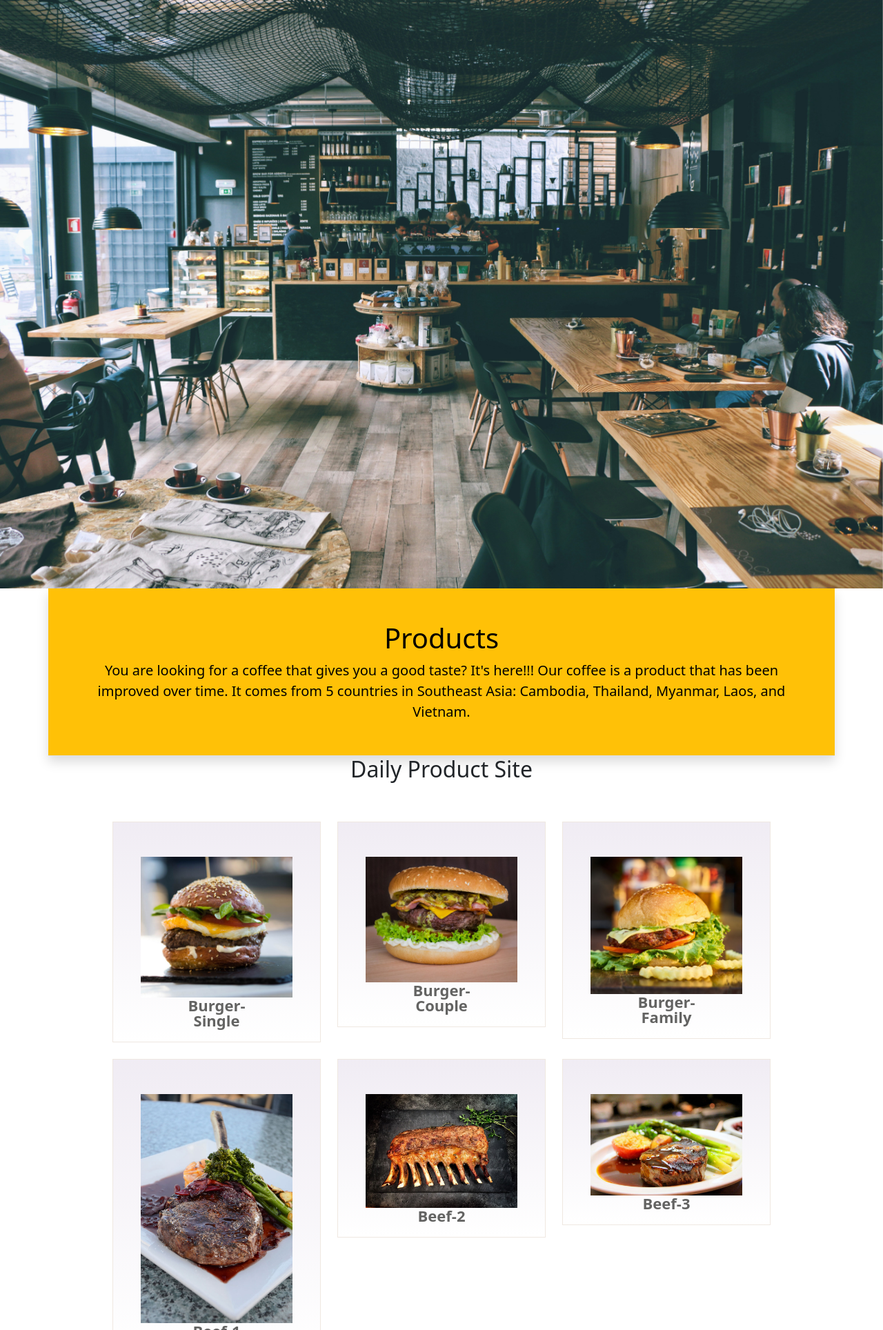
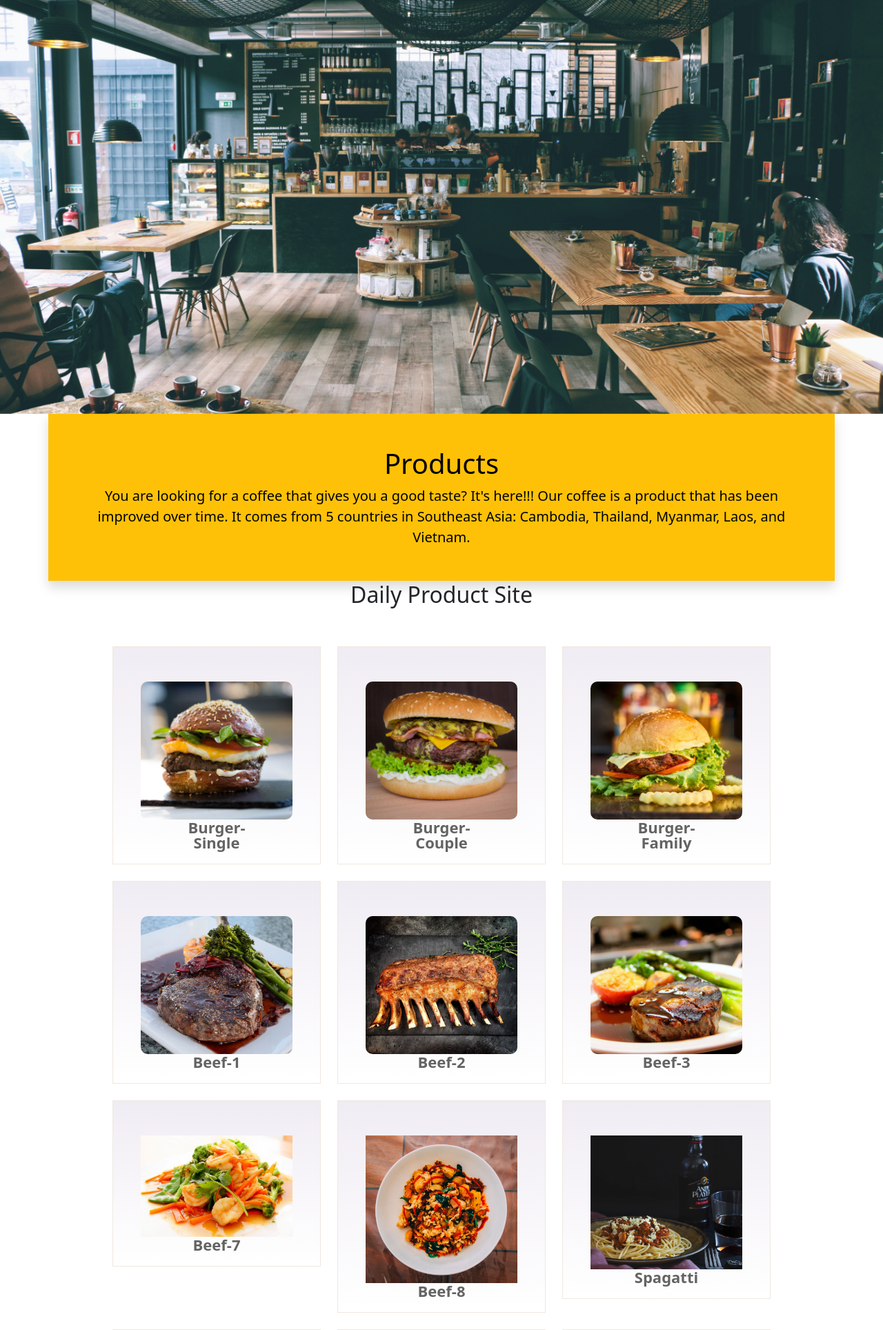
Before and after one commit to NeakNoura/ManagementSystemWeb, a Django app: page / in a window 1280 px wide. Shown: the part 96-2024 px from the top of the page at 69% size. Run offline with Django 5.2, Linux system fonts and the light colour scheme; some libraries are stand-ins or nearby versions.

Commit message:
endproject

```diff
--- a/app/static/app/css/style.css
+++ b/app/static/app/css/style.css
@@ -5,23 +6,25 @@
     max-width: 100%;
     height: auto;
 }
-.goodnessseccont  {
+
+.goodnessseccont {
     display: flex;
     justify-content: center;
     align-items: center;
     flex-direction: column;
 }
-/* Set a fixed width and height for all images */
-.img-fluid product-img {
-    width: 100%;   /* Set your preferred width */
-    height: 100%;  /* Set your preferred height */
-    object-fit: cover;  /* Ensures images fill the container without distortion */
+
+/* Fix class name issue */
+.img-fluid.product-img {
+    width: 100%;
+    height: 200px;
+    object-fit: cover;
     border-radius: 10px;
 }
 
 .goodnessseccont img {
-    max-width: 100%;  /* Ensures the image doesn't overflow its container */
-    height: 100%;  /* Maintains aspect ratio */
+    max-width: 100%;
+    height: 100%;
     object-fit: contain;
 }
 
--- a/app/templates/app/base.html
+++ b/app/templates/app/base.html
@@ -7,15 +7,21 @@
         <title>{% block title %}Our Products{% endblock title %}  </title>
         <meta name="description" content="">
         <meta name="viewport" content="width=device-width, initial-scale=1">
+        <!-- Bootstrap Icons (CDN) -->
+        <link rel="stylesheet" href="https://cdn.jsdelivr.net/npm/bootstrap-icons/font/bootstrap-icons.css">
+
         <link href="https://cdn.jsdelivr.net/npm/bootstrap@5.3.3/dist/css/bootstrap.min.css"
         rel="stylesheet" integrity="sha384-QWTKZyjpPEjISv5WaRU9OFeRpok6YctnYmDr5pNlyT2bRjXh0JMhjY6hW+ALEwIH" crossorigin="anonymous">
         <link rel ="stylesheet" href ="{% static 'app/css/owl.carousel.min.css' %}"/>
         <link rel ="stylesheet" href ="{% static 'app/css/all.min.css' %}"/>
         <link rel ="stylesheet" href ="{% static 'app/css/style.css' %}"/>
         <script src="https://checkout.razorpay.com/v1/checkout.js"></script>
+        <script src="https://cdn.jsdelivr.net/npm/bootstrap@5.3.3/dist/js/bootstrap.bundle.min.js"></script>
+
     </head>
     <body>
-      <nav class="navbar navbar-expand-lg bg-dark">
+      <nav class="navbar navbar-expand-lg navbar-dark bg-dark">
+
         <div class="container-fluid">
           <a class="navbar-brand" href="#">
             <img src="{% static 'app/images/coffee.png' %}"
@@ -110,7 +116,6 @@
         </footer>
         <script src="https://cdnjs.cloudflare.com/ajax/libs/jquery/3.7.1/jquery.min.js"></script>
         <script src="https://cdn.jsdelivr.net/npm/@popperjs/core@2.11.8/dist/umd/popper.min.js" integrity="sha384-I7E8VVD/ismYTF4hNIPjVp/Zjvgyol6VFvRkX/vR+Vc4jQkC+hVqc2pM8ODewa9r" crossorigin="anonymous"></script>
-        <script src="https://cdn.jsdelivr.net/npm/bootstrap@5.3.3/dist/js/bootstrap.min.js" integrity="sha384-0pUGZvbkm6XF6gxjEnlmuGrJXVbNuzT9qBBavbLwCsOGabYfZo0T0to5eqruptLy" crossorigin="anonymous"></script>
         <script src="{% static 'app/js/owl.carousel.min.js'%}"></script>
         <script src="{% static 'app/js/all.min.js'%}"></script>
         <script src="{% static 'app/js/myscript.js'%}"></script>
--- a/app/templates/app/home.html
+++ b/app/templates/app/home.html
@@ -9,26 +9,29 @@
   <div class="carousel-item active">
     <img
       src="{% static 'app/images/banner/b1.jpg' %}"
-        class="d-block w-100 h-20"
+      class="d-block w-100"
+      style="height: 600px; object-fit: cover;"
       alt="Banner 1"
     />
   </div>
   <div class="carousel-item">
     <img
       src="{% static 'app/images/banner/b2.jpg' %}"
-            class="d-block w-100 h-20"
+      class="d-block w-100"
+      style="height: 600px; object-fit: cover;"
       alt="Banner 2"
     />
   </div>
   <div class="carousel-item">
     <img
       src="{% static 'app/images/banner/b3.jpg' %}"
-               class="d-block w-100 h-20"
+      class="d-block w-100"
+      style="height: 600px; object-fit: cover;"
       alt="Banner 3"
     />
   </div>
 </div>
-</div>
+
 {% endblock banner-slider %} {% block information %}
 <div class="container">
   <div class="row bg-warning text-center p-5 text-black border-bottom shadow">
@@ -53,11 +56,7 @@
     <div class="goodnesssec buttermilk smbg">
       <a href="{% url 'category' 'B1' %}">
         <div class="goodnessseccont">
-          <img height="100%"
-            src="{% static 'app/images/product/burger-1.jpg' %}"
-            class="img-fluid product-img"
-            alt="Burger-Single"
-          />
+          <img src="{% static 'app/images/product/burger-1.jpg' %}" class="img-fluid product-img" alt="Burger-Single">
           <p class="mlkpro">Burger-Single</p>
         </div>
       </a>
@@ -101,7 +100,7 @@
     <div class="goodnesssec buttermilk smbg">
       <a href="{% url 'category' 'D1' %}">
         <div class="goodnessseccont">
-          <img height="100px"
+          <img height="auto"
             src="{% static 'app/images/product/dish-1.jpg' %}"
             class="img-fluid product-img"
             alt="Beef-1"
--- a/app/views.py
+++ b/app/views.py
@@ -16,7 +16,7 @@
     totalitem= 0
     if request.user.is_authenticated:
         totalitem = (Cart.objects.filter(user=request.user).count())
-    return render (request, "app/home.html")\
+    return render (request, "app/home.html")
 
 def about(request):
     totalitem= 0
```
Also changed, not shown: other parts of app/static/app/css/style.css (+16 -17 lines), db.sqlite3. Lines whose indentation alone changed are shown as unchanged.
